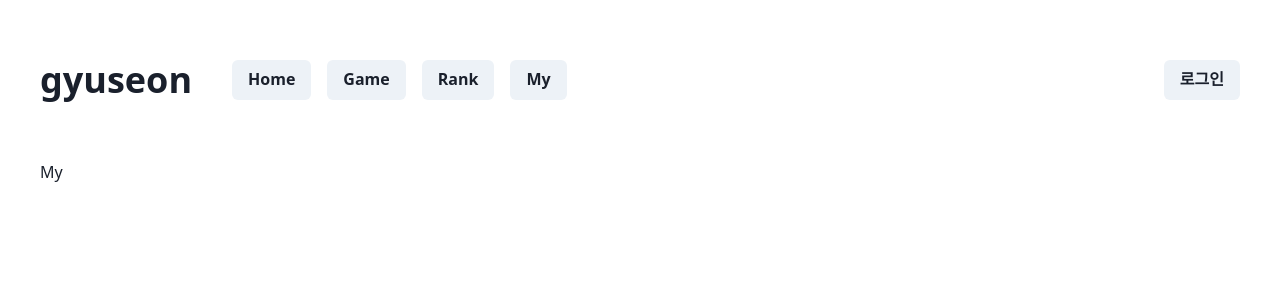
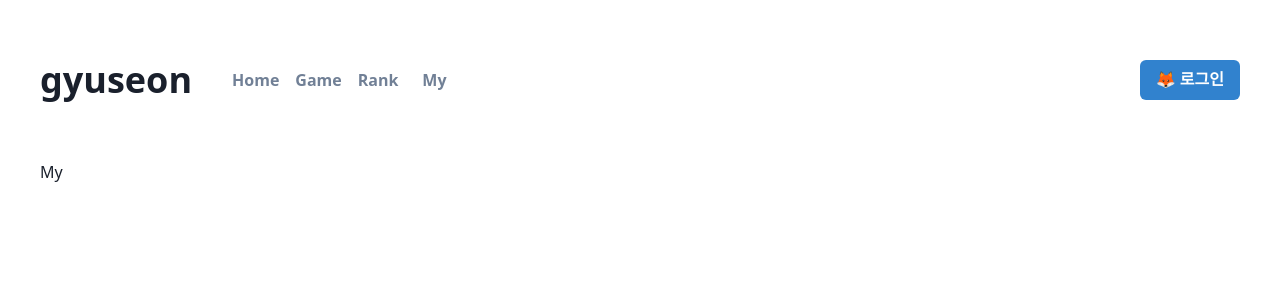
Before and after one commit to gyuhaaa/nft-project, a React (Vite) app in the folder vite/: page /my in a window 1280 px wide. Shown: the top 300 px of the page. Built offline with nearby package versions, Linux system fonts and the light colour scheme.

Commit message:
Add files via upload

```diff
--- a/vite/src/components/Header.tsx
+++ b/vite/src/components/Header.tsx
@@ -1,6 +1,23 @@
-import { Button, Flex, Heading, Spacer } from "@chakra-ui/react";
-import { FC } from "react";
+import {
+  Button,
+  Flex,
+  Heading,
+  Menu,
+  MenuButton,
+  MenuItem,
+  MenuList,
+  Spacer,
+} from "@chakra-ui/react";
+import { Dispatch, FC, SetStateAction } from "react";
 import { useNavigate } from "react-router-dom";
+import { useMetamask } from "../lib";
+import { JsonRpcSigner } from "ethers";
+import { ChevronDownIcon } from "@chakra-ui/icons";
+
+interface HeaderProps {
+  signer: JsonRpcSigner | null;
+  setSigner: Dispatch<SetStateAction<JsonRpcSigner | null>>;
+}
 
 const navLinks = [
   {
@@ -21,8 +38,12 @@ const navLinks = [
   },
 ];
 
-const Header: FC = () => {
+const Header: FC<HeaderProps> = ({ signer, setSigner }) => {
   const navigate = useNavigate();
+
+  const onClickLogOut = () => {
+    setSigner(null);
+  };
 
   return (
     <Heading>
@@ -36,14 +57,52 @@ const Header: FC = () => {
         <Flex pr={10}>gyuseon</Flex>
         <Flex display={["none", "none", "flex"]} gap={4}>
           {navLinks.map((v, i) => (
-            <Button key={i} onClick={() => navigate(v.path)}>
+            <Button key={i} variant={"link"} onClick={() => navigate(v.path)}>
               {v.name}
             </Button>
           ))}
         </Flex>
         <Spacer />
-        <Flex>
-          <Button>로그인</Button>
+        <Flex display={["none", "none", "flex"]} w={40} justifyContent="end">
+          {signer ? (
+            <Menu>
+              <MenuButton
+                colorScheme="blue"
+                as={Button}
+                rightIcon={<ChevronDownIcon />}
+              >
+                {signer.address.substring(0, 7)}...
+              </MenuButton>
+              <MenuList>
+                <MenuItem onClick={onClickLogOut}>로그아웃</MenuItem>
+              </MenuList>
+            </Menu>
+          ) : (
+            <Button colorScheme="blue" onClick={() => useMetamask(setSigner)}>
+              🦊 로그인
+            </Button>
+          )}
+        </Flex>
+
+        <Flex display={["flex", "flex", "none"]}>
+          <Menu>
+            <MenuButton as={Button} rightIcon={<ChevronDownIcon />}>
+              {signer ? `${signer.address.substring(0, 7)}...` : "메뉴"}
+            </MenuButton>
+            <MenuList>
+              {!signer && (
+                <MenuItem onClick={() => useMetamask(setSigner)}>
+                  로그인
+                </MenuItem>
+              )}
+              {navLinks.map((v, i) => (
+                <MenuItem key={i} onClick={() => navigate(v.path)}>
+                  {v.name}
+                </MenuItem>
+              ))}
+              {signer && <MenuItem onClick={onClickLogOut}>로그아웃</MenuItem>}
+            </MenuList>
+          </Menu>
         </Flex>
       </Flex>
     </Heading>
--- a/vite/src/components/Layout.tsx
+++ b/vite/src/components/Layout.tsx
@@ -1,14 +1,22 @@
 import { Flex } from "@chakra-ui/react";
-import { FC } from "react";
+import { Dispatch, FC, SetStateAction, useState } from "react";
 import Header from "./Header";
 import { Outlet } from "react-router-dom";
+import { JsonRpcSigner } from "ethers";
+
+export interface OutletContext {
+  signer: JsonRpcSigner | null;
+  setSigner: Dispatch<SetStateAction<JsonRpcSigner | null>>;
+}
 
 const Layout: FC = () => {
+  const [signer, setSigner] = useState<JsonRpcSigner | null>(null);
+
   return (
     <Flex flexDir={"column"} p={10}>
-      <Header />
+      <Header signer={signer} setSigner={setSigner} />
       <Flex>
-        <Outlet />
+        <Outlet context={{ signer, setSigner }} />
       </Flex>
     </Flex>
   );
```
